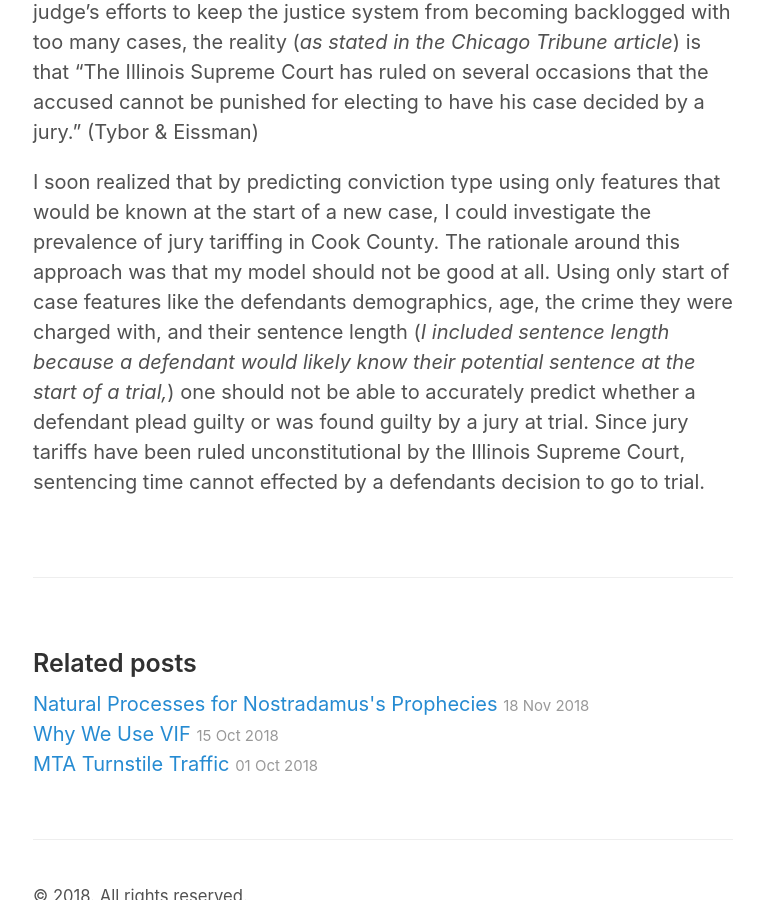
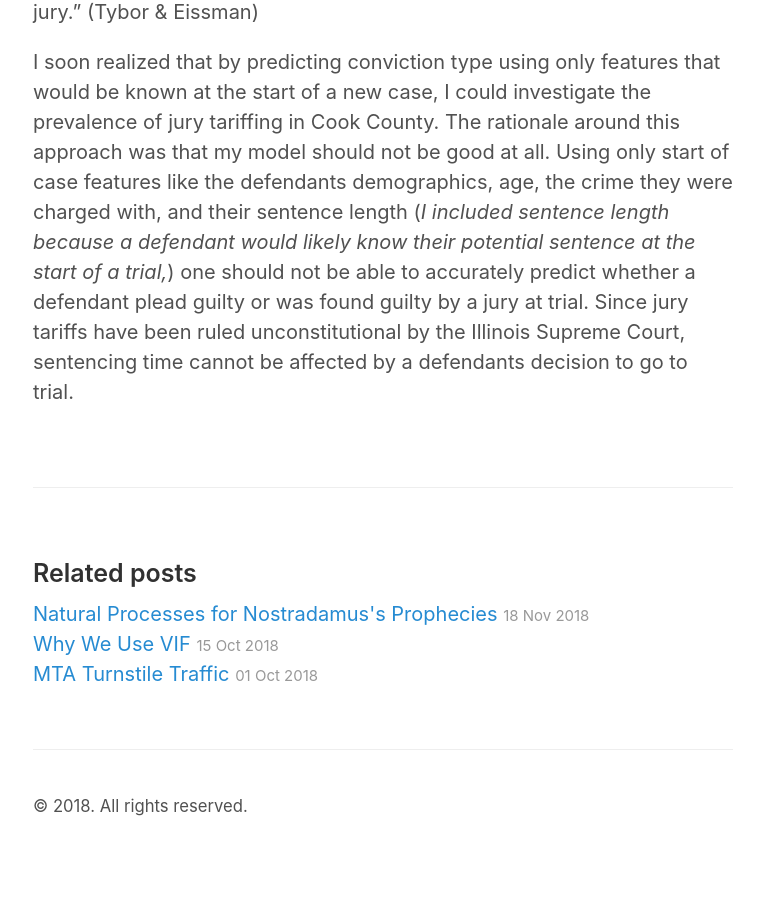
Before and after one commit to cyaris/cyaris.github.io-original, a Jekyll site: the page built from _posts/2018-11-02-post.md, in a window 1280 px wide and 900 px high, scrolled down 1026 px. Shown: the whole window, without its empty margins (257-1020 px from the left). Built offline with Jekyll 4.4.1, drawn with Linux system fonts in a browser that asks for light colours; nearby versions of some CDN libraries; after the commit the page ends 1886 px from its top, so only the background shows below that.

Commit message:
Updates to jekyll blog

```diff
--- a/_posts/2018-11-02-post.md
+++ b/_posts/2018-11-02-post.md
@@ -6,10 +6,10 @@
 categories: Javascript
 ---
 
-{% include dashboard.html %}
+{% include post_dashboard.html %}
 
 My most recent data science project entailed using court sentencing data to predict whether a defendant plead guilty, or was found guilty by a jury at trial. By total coincidence, the dataset I used on guilty sentences from the county in which I live, Cook County, IL. While I thought predicting the conviction type of a particular case would provide insight into the power of plea bargaining, I had no idea that it was also closely tied to a long-standing controversy within the US justice system.
 
 Upon speaking with a close friend about my project, I was pointed in the direction toward [a Chicago Tribune article](https://www.chicagotribune.com/news/ct-xpm-1985-10-13-8503090729-story.html) on "jury tariffs," a concept which refers to the defendants receiving an increase in sentencing time when they take their case to trial instead of pleading guilty. We expect the same penalty for the same crimes, but jury tariffs suggests that this is often not the case. According to one anonymous Cook County Judge quoted in the Chicago Tribune article, "Not having a jury trial can save a lot of time and effort. Pragmatically speaking, it’s necessary and it’s justified to give a guy a tougher sentence if he takes more time and burdens the system." (Tybor, Joseph R. & Eissman, Mark. "JUDGES PENALIZE THE GUILTY FOR EXERCISING RIGHT TO JURY TRIAL." *Chicago Tribune,* 13 October 1985') While some may see logic in this judge's efforts to keep the justice system from becoming backlogged with too many cases, the reality (*as stated in the Chicago Tribune article*) is that "The Illinois Supreme Court has ruled on several occasions that the accused cannot be punished for electing to have his case decided by a jury." (Tybor & Eissman)
 
-I soon realized that by predicting conviction type using only features that would be known at the start of a new case, I could investigate the prevalence of jury tariffing in Cook County. The rationale around this approach was that my model should not be good at all. Using only start of case features like the defendants demographics, age, the crime they were charged with, and their sentence length (*I included sentence length because a defendant would likely know their potential sentence at the start of a trial,*) one should not be able to accurately predict whether a defendant plead guilty or was found guilty by a jury at trial. Since jury tariffs have been ruled unconstitutional by the Illinois Supreme Court, sentencing time cannot effected by a defendants decision to go to trial.
+I soon realized that by predicting conviction type using only features that would be known at the start of a new case, I could investigate the prevalence of jury tariffing in Cook County. The rationale around this approach was that my model should not be good at all. Using only start of case features like the defendants demographics, age, the crime they were charged with, and their sentence length (*I included sentence length because a defendant would likely know their potential sentence at the start of a trial,*) one should not be able to accurately predict whether a defendant plead guilty or was found guilty by a jury at trial. Since jury tariffs have been ruled unconstitutional by the Illinois Supreme Court, sentencing time cannot be affected by a defendants decision to go to trial.
```
